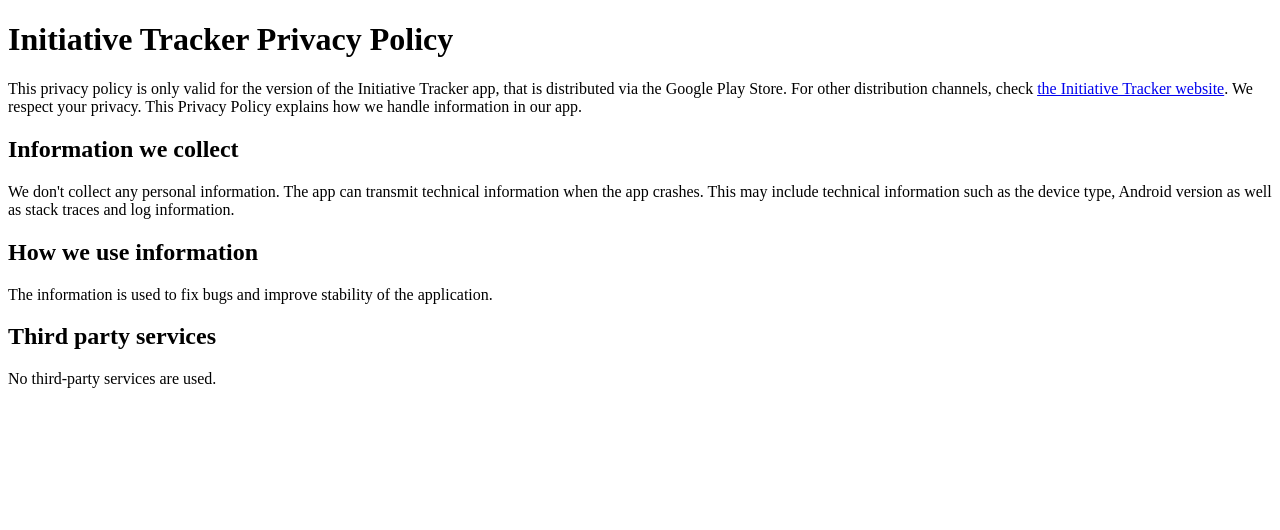
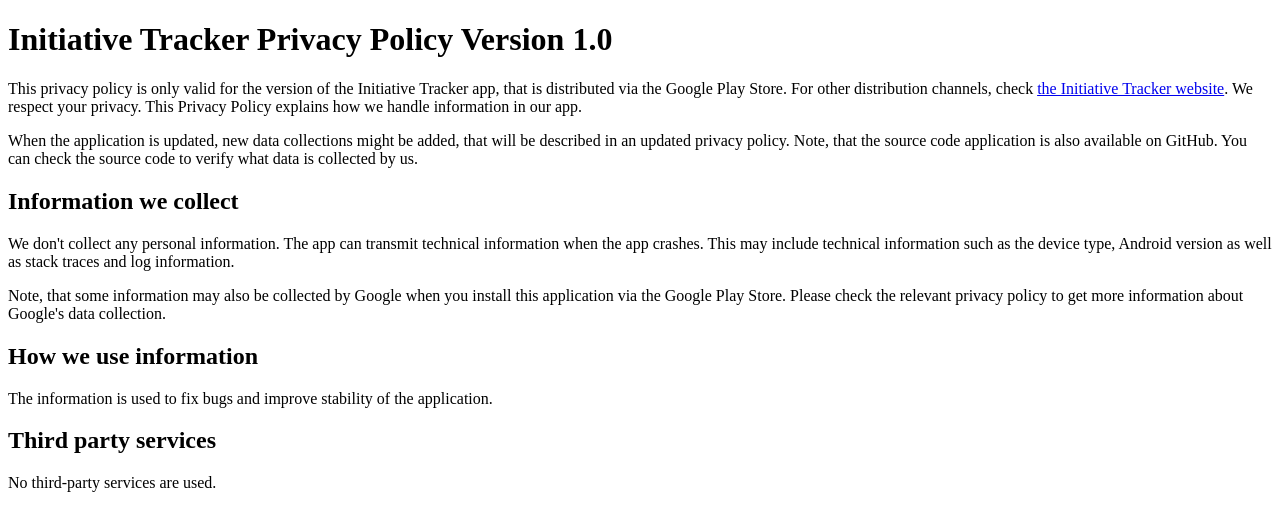
Before and after one commit to potsdam-pnp/potsdam-pnp.github.io, a plain HTML site: page initiative-tracker-privacy-policy/index.html in a window 1280 px wide. Drawn offline with Linux system fonts and the light colour scheme.

Commit message:
more specific information

```diff
--- a/initiative-tracker-privacy-policy/index.html
+++ b/initiative-tracker-privacy-policy/index.html
@@ -4,16 +4,24 @@
     <title>Initiative Tracker Privacy Policy distributed via Google Play Store</title>
   </head>
   <body>
-    <h1>Initiative Tracker Privacy Policy</h1>
+    <h1>Initiative Tracker Privacy Policy Version 1.0</h1>
     <p>
       This privacy policy is only valid for the version of the Initiative Tracker app, that is distributed via the Google Play Store.
       For other distribution channels, check <a href="https://github.com/potsdam-pnp/initiative-tracker">the Initiative Tracker website</a>.
       We respect your privacy. This Privacy Policy explains how we handle information in our app.
     </p>
+    <p>
+      When the application is updated, new data collections might be added, that will be described in an updated privacy policy.
+      Note, that the source code application is also available on GitHub. You can check the source code to verify what data is collected by us.
+    </p>
     <h2>Information we collect</h2>
     <p>
       We don't collect any personal information. The app can transmit technical information when the app crashes.
       This may include technical information such as the device type, Android version as well as stack traces and log information.
+    </p>
+    <p>
+      Note, that some information may also be collected by Google when you install this application via the Google Play Store.
+      Please check the relevant privacy policy to get more information about Google's data collection.
     </p>
     <h2>How we use information</h2>
     <p>
```
